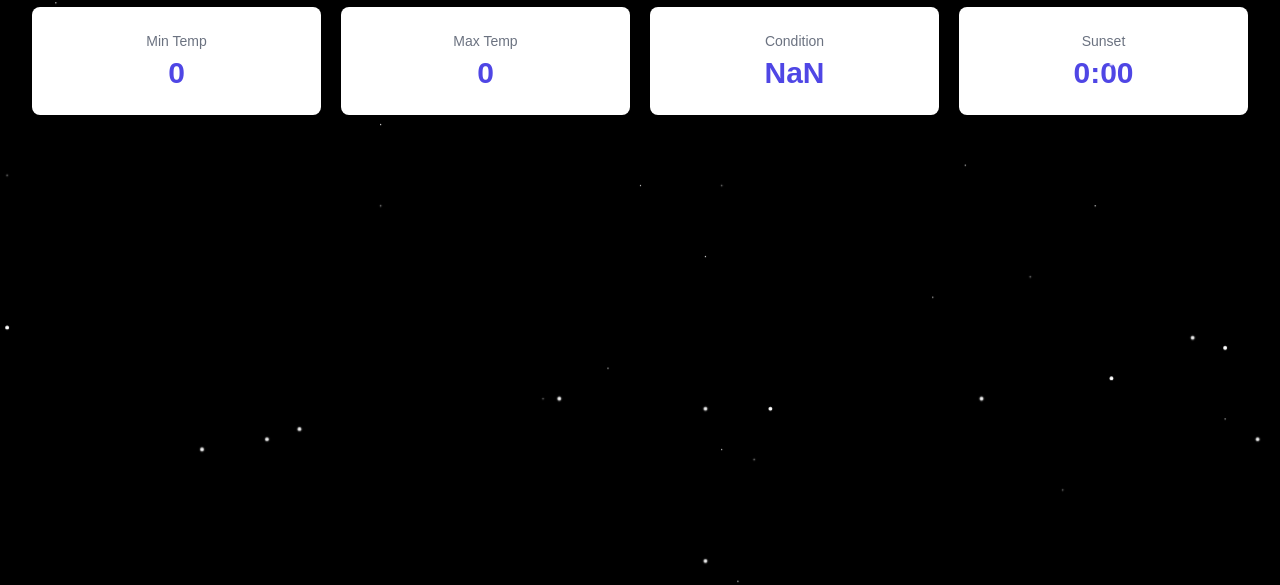
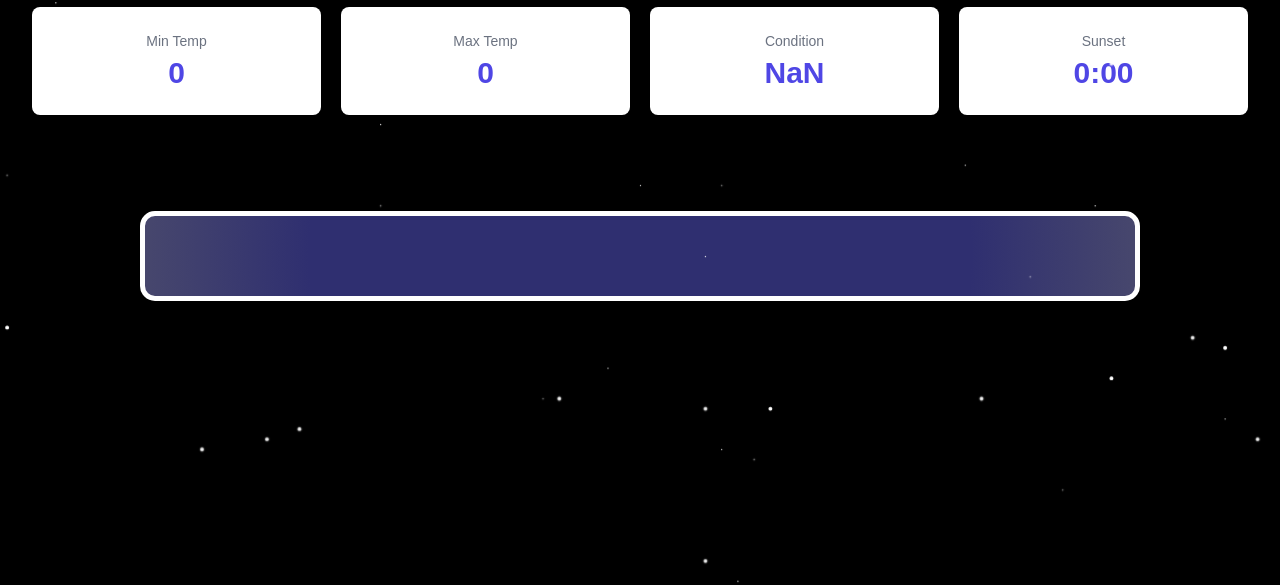
Before and after one commit to harrisqwillis/Trip-Planner, a website: page advisor.html in a window 1280 px wide. Shown: the part 215-800 px from the top of the page. Drawn offline with Linux system fonts and the light colour scheme; no server answers.

Commit message:
add css to input.css and created a new test html and js file

```diff
--- a/assets/CSS/input.css
+++ b/assets/CSS/input.css
@@ -114,6 +114,7 @@
 
   a:hover {
     cursor: pointer;
+    text-shadow: 0 0.4rem 1.4rem 0 rgb(139, 139, 146);
     transform: translateY(-0.1rem);
     transition: transform 150ms;
   }
@@ -186,3 +187,21 @@
   position: relative;
   left: -3.5rem;
 }
+
+.hotels {
+  max-height: 400px;
+  max-width: 1000px;
+  display: flex;
+  justify-content: center;
+  align-items: center;
+  padding: 2.5rem;
+  margin: 0 auto;
+  font-size: 1.5rem;
+  text-decoration: underline;
+  line-height: 40px;
+  background-image: radial-gradient(circle, rgba(47, 47, 112), rgba(47, 47, 112), rgba(47, 47, 112),  rgb(71, 71, 109));
+  border-radius: 15px;
+  border: 5px solid white;
+  color: white;
+  overflow: auto;
+}
--- a/assets/JS/advisor.js
+++ b/assets/JS/advisor.js
@@ -92,14 +92,12 @@ function displayHotels(array) {
       titleEl.innerHTML = `<br>${hotelName}`;
 
       hotelEl.appendChild(titleEl);
-      hotelEl.style.color = "blue";
 
       hotelContainerEl.appendChild(hotelEl);
 
       var addressEl = document.createElement('span');
       var address = addresses[Math.floor(Math.random()*addresses.length)];
       addressEl.innerHTML = `<br>${address}`;
-      addressEl.style.color = "blue";
       hotelContainerEl.appendChild(addressEl);
 
 
```
Also changed, not shown: index.html (+2 -2 lines), text.html (added, +20 -0 lines), assets/CSS/output.css, assets/JS/test.js (added).
